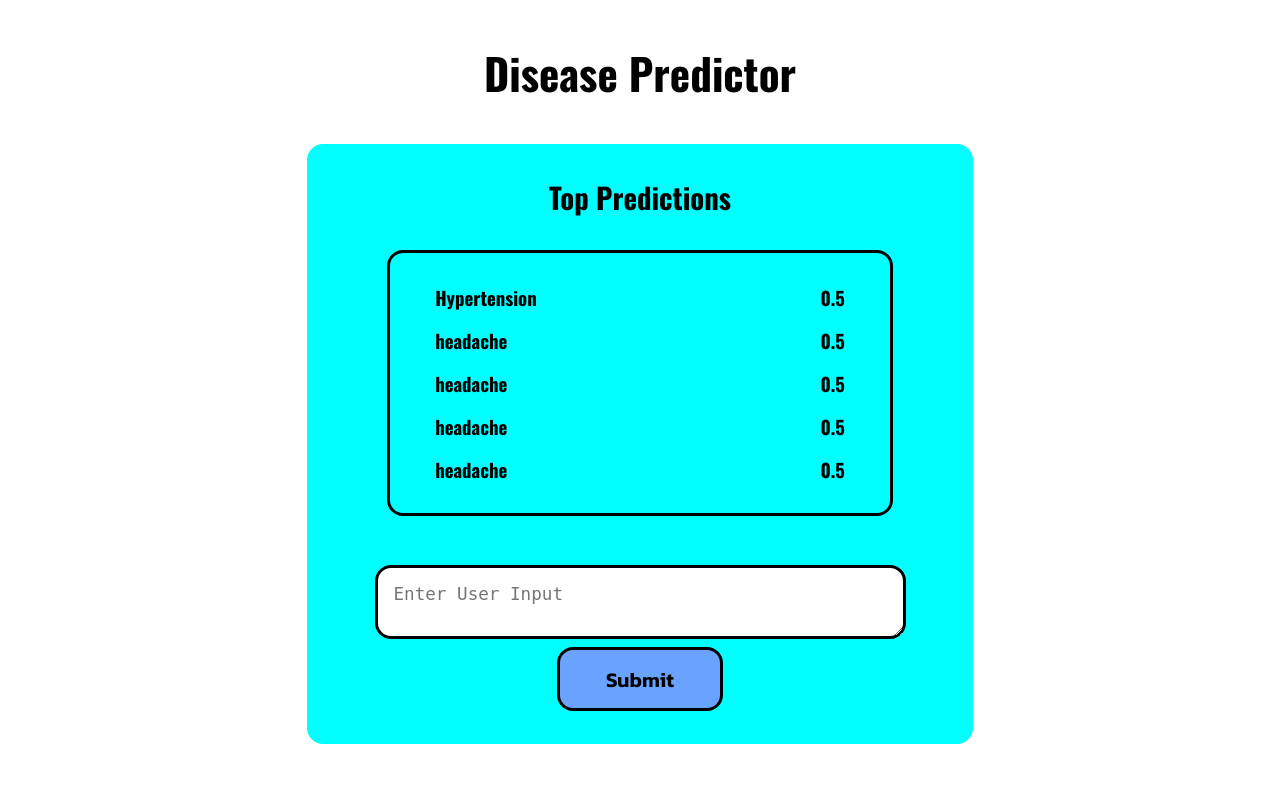
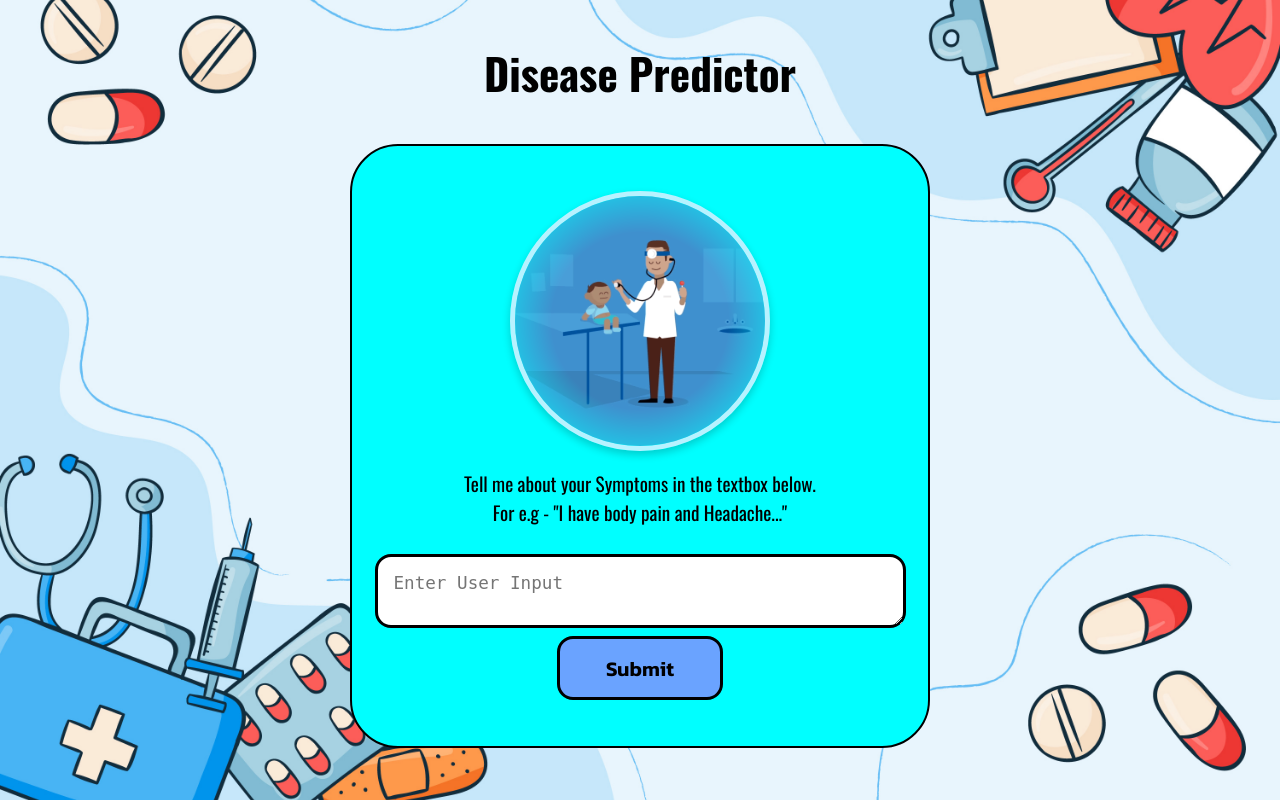
Before and after one commit to buggytanmoy77/Neurothon, a Flask app: page / in a window 1280 px wide. Run offline with Flask 3, Linux system fonts and the light colour scheme.

Commit message:
Frontend Updated and Prediction of top 5 dieseases completed

```diff
--- a/demo.html
+++ b/demo.html
@@ -37,6 +37,7 @@
             justify-content: center;
             align-items: center;
             border-radius: 3rem;
+            border: solid 2px black;
         }
         .initial-content{
             margin-top: 4vh;
--- a/static/css/styles.css
+++ b/static/css/styles.css
@@ -5,6 +5,10 @@
 }
 body{
     font-family: Oswald;
+    background-image: url("/static/images/bg2.jpg");
+    background-size: cover;
+    background-position: center;
+    background-repeat: no-repeat;
 }
 .Workspace{
     display: flex;
@@ -19,25 +23,60 @@
 }
 .Predictions{
     background-color: aqua;
-            width: 52vw;
+    width: 45vw;
     height: 75vh;
     display: flex;
     flex-direction: column;
     justify-content: center;
     align-items: center;
-            gap: 4vh;
-            border-radius: 1rem;
+    border-radius: 3rem;
+    border: solid 2px black;
 }
+.initial-content{
+    margin-top: 4vh;
+    display: flex;
+    flex-direction: column;
+    justify-content: center;
+    align-items: center;
+    gap: 1vh;
+}
+.gif-container {
+    width: 250px;
+    height: 250px;
+    border-radius: 50%;
+    display: flex;
+    align-items: center;
+    justify-content: center;
+    border: 5px solid #b7f2ff;
+    box-shadow: 0 4px 8px rgba(0, 0, 0, 0.2);
+    overflow: hidden;
+}
+.doctor-gif{
+    width: 100%;
+    height: 100%;
+    object-fit: cover;
+    background: none;
+    mask-image: radial-gradient(circle, rgba(0, 0, 0, 1) 50%, rgba(0, 0, 0, 0) 100%);
+}
+.instruction-text{
+    width: 95%;
+    font-size: 1.2em;
+    text-align: center;
+    padding: 10px;
+}
+
 .prediction-heading{
+    display: none;
     margin-top: 4vh;
     font-size: 1.2rem;
 }
 .top-predictions{
-            padding: 3vh 0;
+    background-color: white;
+    display: none;
+    padding: 3vh 2vw;
     width: 75%;
     border: 3px solid black;
     height: 60%;
-            display: flex;
     flex-direction: column;
     align-items: center;
     justify-content: center;
--- a/static/js/script.js
+++ b/static/js/script.js
@@ -1,5 +1,9 @@
 document.querySelector(".submit-btn").addEventListener("click", function() {
     let userInput = document.querySelector(".userprompt").value;
+    if (userInput === "") {
+        alert("⚠️ Please enter your symptoms before submitting!");
+        return;
+    }
 
     fetch("/predict", {
         method: "POST",
@@ -9,7 +13,7 @@ document.querySelector(".submit-btn").addEventListener("click", function() {
     .then(response => response.json())
     .then(predictions => {
         let predictionsContainer = document.querySelector(".top-predictions");
-        predictionsContainer.innerHTML = ""; // Clear previous results
+        predictionsContainer.innerHTML = "";
 
         predictions.forEach(prediction => {
             let diseaseDiv = document.createElement("div");
@@ -27,11 +31,14 @@ document.querySelector(".submit-btn").addEventListener("click", function() {
             diseaseDiv.appendChild(probability);
             predictionsContainer.appendChild(diseaseDiv);
         });
-
+        document.querySelector(".initial-content").style.display = "none";
+        document.querySelector(".prediction-heading").style.display = "block";
+        predictionsContainer.style.display = "flex";
+        document.querySelector(".access-akinator-btn").style.display = "block";
+        document.querySelector(".akinator-info").style.display = "flex";
         document.querySelector(".userprompt").style.display = "none";
         document.querySelector(".submit-btn").style.display = "none";
-        document.querySelector(".access-akinator-btn").style.display = "block";
-        document.querySelector(".akinator-info").style.display = "flex";
-        document.querySelector(".Predictions").style.height = "60";
-    });
+        document.querySelector(".Predictions").style.gap = "4vh";
+    })
+    .catch(error => console.error("Error:", error));
 });
--- a/templates/index.html
+++ b/templates/index.html
@@ -12,6 +12,14 @@
             <h1>Disease Predictor</h1>
         </section>
         <section class="Predictions">
+            <div class="initial-content">
+                <div class="gif-container">
+                    <img src="{{ url_for('static', filename='images/doctor3.gif') }}" alt="Doctor Animation" class="doctor-gif">
+                </div>
+                <p class="instruction-text">
+                    Tell me about your Symptoms in the textbox below.<br>For e.g - "I have body pain and Headache..."
+                </p>
+            </div>
             <div class="prediction-heading">
                 <h2>Top Predictions</h2>
             </div>
```
Also changed, not shown: static/images/Doctor3.gif (added), static/images/bg2.jpg (added). Lines whose indentation alone changed are shown as unchanged.
